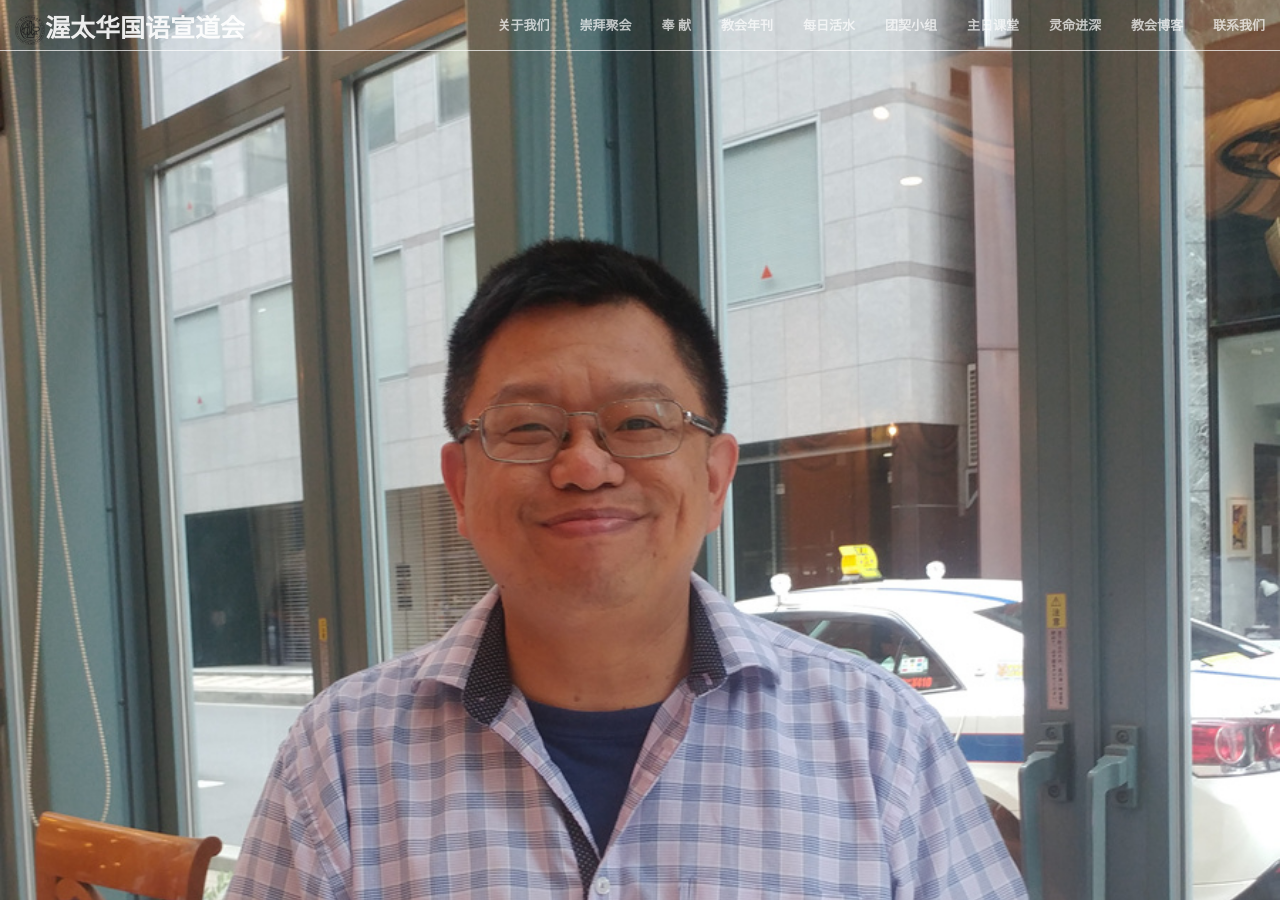
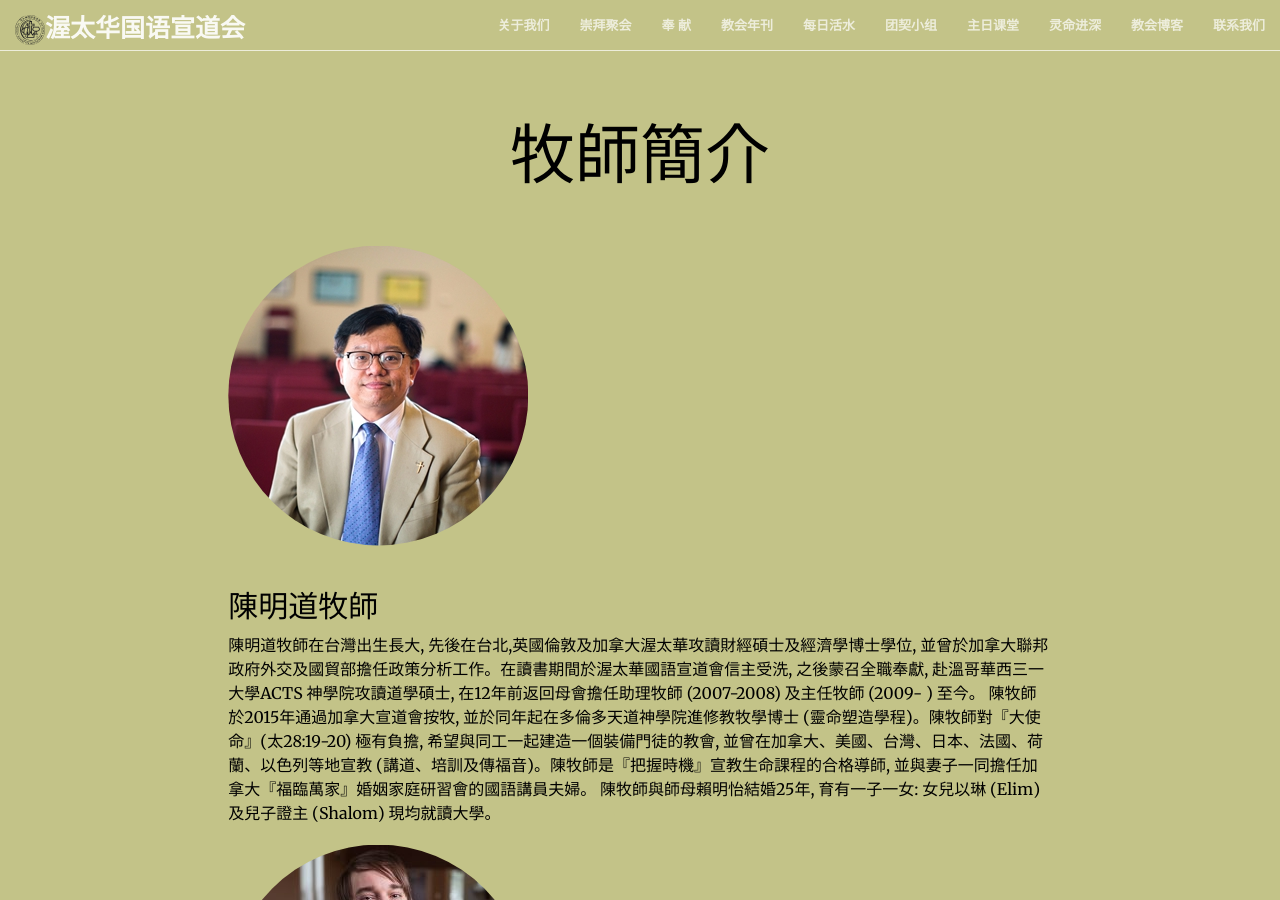
Before and after one commit to JonasYow/ottawaomac, a Jekyll site: the page built from pastor.md, in a window 1280 px wide and 900 px high. Built offline with Jekyll 4.4.1, drawn with Linux system fonts in a browser that asks for light colours.

Commit message:
update pastor picture

```diff
--- a/_includes/christmas.html
+++ b/_includes/christmas.html
@@ -1,4 +1,4 @@
-<section id="Christmas" style="padding: 0em;">
+<section id="christmas" style="padding: 0em;">
     <div>
         <div class="row">
 			<div class="col-lg-12 text-center">
--- a/_includes/photo.html
+++ b/_includes/photo.html
@@ -1,4 +1,4 @@
 <figure class="image">
-    <img style="clip-path: circle(150px at center);-webkit-clip-path: circle(150px at center);" src="{{ site.url }}{{ include.url }}" alt="{{ include.description }}" title="{{ include.description }}">
+    <img style="clip-path: circle({{ include.distant }} at center);-webkit-clip-path: circle({{ include.distant }} at center);" src="{{ site.url }}{{ include.url }}" alt="{{ include.description }}" title="{{ include.description }}">
     <!-- <figcaption>{{ include.description }}</figcaption> -->
 </figure>
--- a/pastor.md
+++ b/pastor.md
@@ -1,14 +1,16 @@
 ---
-title: 陳明道牧師簡介
-layout: post
-image: Paul.jpg
+title: 牧師簡介
+layout: subpage
 ---
-
+<br>
+{% include photo.html url='/img/Paul3.jpg' description='Paul Chen' distance=150px %}
+<br>
+## 陳明道牧師
 陳明道牧師在台灣出生長大, 先後在台北,英國倫敦及加拿大渥太華攻讀財經碩士及經濟學博士學位, 並曾於加拿大聯邦政府外交及國貿部擔任政策分析工作。在讀書期間於渥太華國語宣道會信主受洗, 之後蒙召全職奉獻, 赴溫哥華西三一大學ACTS 神學院攻讀道學碩士, 在12年前返回母會擔任助理牧師 (2007-2008) 及主任牧師 (2009- ) 至今。
 陳牧師於2015年通過加拿大宣道會按牧, 並於同年起在多倫多天道神學院進修教牧學博士 (靈命塑造學程)。陳牧師對『大使命』(太28:19-20) 極有負擔, 希望與同工一起建造一個裝備門徒的教會, 並曾在加拿大、美國、台灣、日本、法國、荷蘭、以色列等地宣教 (講道、培訓及傳福音)。陳牧師是『把握時機』宣教生命課程的合格導師, 並與妻子一同擔任加拿大『福臨萬家』婚姻家庭研習會的國語講員夫婦。 陳牧師與師母賴明怡結婚25年, 育有一子一女: 女兒以琳 (Elim) 及兒子證主 (Shalom) 現均就讀大學。
 
 
-{% include photo.html url='/img/josh.png' description='Rev. Joshua Kahle' %}
+{% include photo.html url='/img/josh.png' description='Rev. Joshua Kahle' distance=150px %}
 ## Youth Pastor: Rev. Joshua Kahle
 ### Email: josh@eastgatealliance.ca
 ### Phone: +1 (613) 744-0682
@@ -19,7 +21,7 @@ Much to his surprise, after graduating in 2015 with a B.A. in Biblical Studies a
 Josh is a huge soccer fan and is competitive in everything from sports to staring contests. In 2012, he married his wife Stephanie, whom he had met and grown up with during his years attending our church’s youth group. Together, in March 2016, they had their first child, Elianna, who is the pride and joy of their lives.
 
 
-{% include photo.html url='/img/debbie.png' description='Debbie Macphail' %}
+{% include photo.html url='/img/debbie.png' description='Debbie Macphail' distance=150px %}
 ## Children Pastor: Debbie Macphail
 ### Email: debbie@eastgatealliance.ca
 ### Phone: +1 (613) 744-0682
```
Also changed, not shown: _includes/events.html (+1 -9 lines), _includes/paul.html (deleted), img/Paul3.jpg (added).
